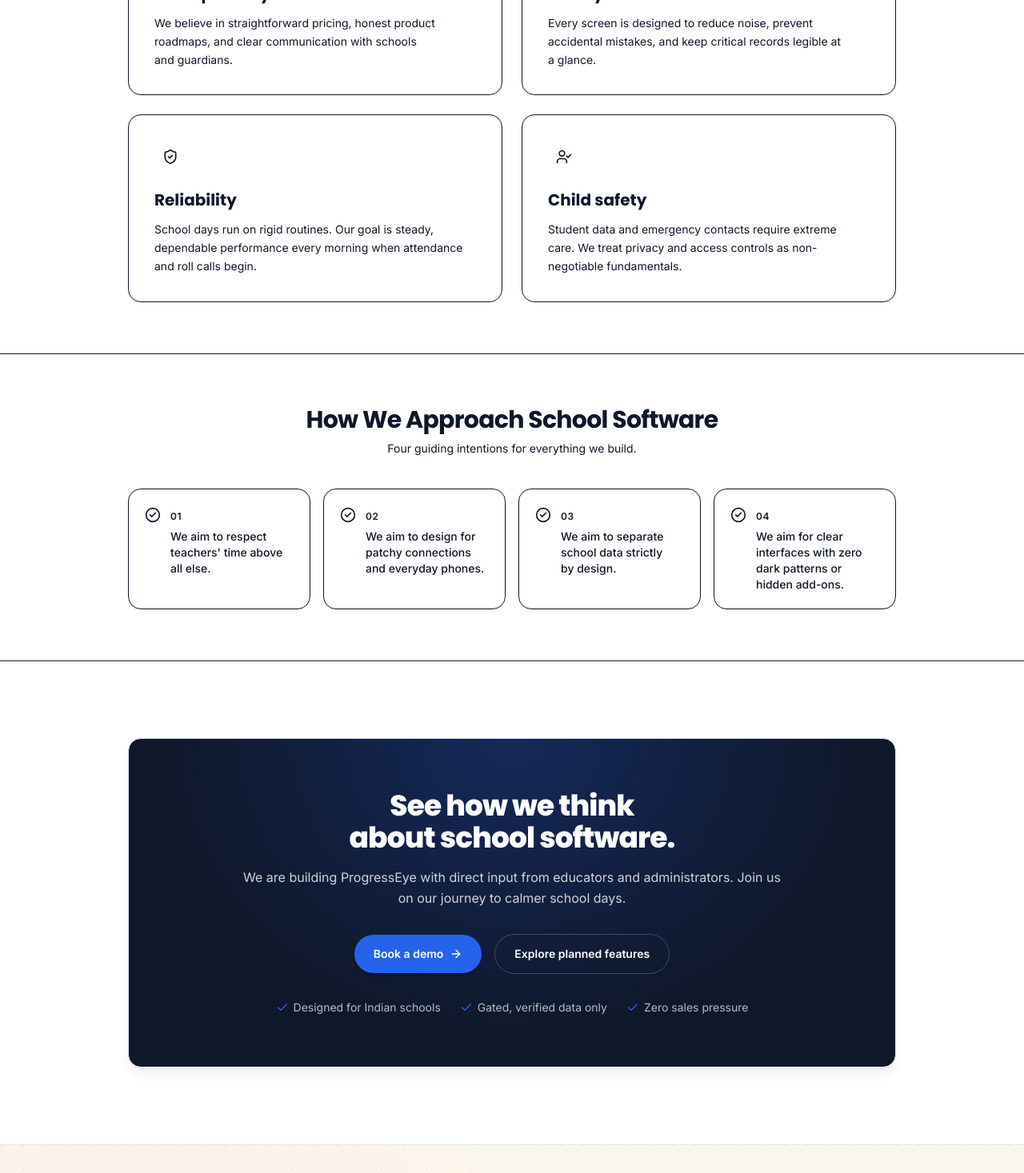
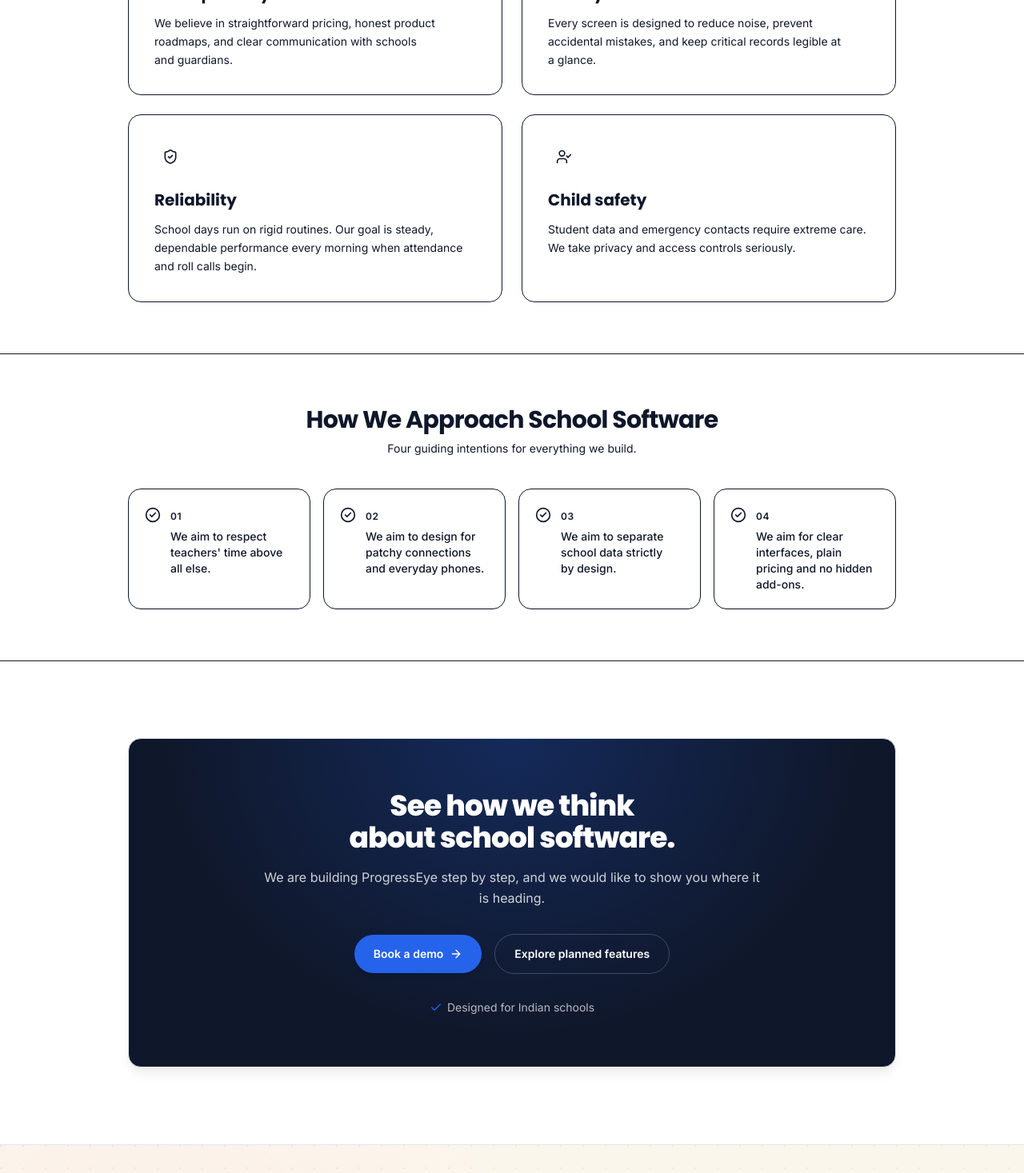
Before and after one commit to Bijarniankit/progresseye-web, a Next.js app: page /about in a window 1280 px wide. Shown: the part 1438-2905 px from the top of the page at 80% size. Built offline with nearby package versions, Linux system fonts and the light colour scheme; no server answers.

Commit message:
feat(about): apply approved copy refinements to about page (Phase 7 CP1)

```diff
--- a/src/app/(marketing)/about/page.tsx
+++ b/src/app/(marketing)/about/page.tsx
@@ -8,14 +8,14 @@ import { VisionMission } from "@/components/marketing/about/vision-mission";
 export const metadata: Metadata = {
   title: "About Us",
   description:
-    "Learn how ProgressEye builds calm, trustworthy operating software for Indian educational institutions.",
+    "Learn how ProgressEye builds calm school management software for Indian educational institutions.",
   alternates: {
     canonical: "/about",
   },
   openGraph: {
     title: "About Us | ProgressEye",
     description:
-      "Learn how ProgressEye builds calm, trustworthy operating software for Indian educational institutions.",
+      "Learn how ProgressEye builds calm school management software for Indian educational institutions.",
     url: "/about",
   },
 };
--- a/src/components/marketing/about/about-cta.tsx
+++ b/src/components/marketing/about/about-cta.tsx
@@ -23,8 +23,8 @@ export function AboutCta() {
               See how we think about school software.
             </h2>
             <p className="mx-auto max-w-xl text-sm leading-relaxed text-white/80 sm:text-base dark:text-[var(--color-text-muted)]">
-              We are building ProgressEye with direct input from educators and administrators. Join
-              us on our journey to calmer school days.
+              We are building ProgressEye step by step, and we would like to show you where it is
+              heading.
             </p>
           </div>
 
@@ -50,14 +50,6 @@ export function AboutCta() {
               <Check className="h-4 w-4 text-[var(--color-brand)]" aria-hidden="true" />
               <span>Designed for Indian schools</span>
             </span>
-            <span className="flex items-center gap-1.5">
-              <Check className="h-4 w-4 text-[var(--color-brand)]" aria-hidden="true" />
-              <span>Gated, verified data only</span>
-            </span>
-            <span className="flex items-center gap-1.5">
-              <Check className="h-4 w-4 text-[var(--color-brand)]" aria-hidden="true" />
-              <span>Zero sales pressure</span>
-            </span>
           </div>
         </div>
       </div>
--- a/src/config/about.ts
+++ b/src/config/about.ts
@@ -53,7 +53,7 @@ export const aboutConfig: AboutConfig = {
       id: "child-safety",
       title: "Child safety",
       description:
-        "Student data and emergency contacts require extreme care. We treat privacy and access controls as non-negotiable fundamentals.",
+        "Student data and emergency contacts require extreme care. We take privacy and access controls seriously.",
       reviewStatus: "DRAFT-CONTENT-REVIEW",
     },
   ],
@@ -63,6 +63,6 @@ export const aboutConfig: AboutConfig = {
     { id: "p1", text: "We aim to respect teachers' time above all else." },
     { id: "p2", text: "We aim to design for patchy connections and everyday phones." },
     { id: "p3", text: "We aim to separate school data strictly by design." },
-    { id: "p4", text: "We aim for clear interfaces with zero dark patterns or hidden add-ons." },
+    { id: "p4", text: "We aim for clear interfaces, plain pricing and no hidden add-ons." },
   ],
 };
```
Also changed, not shown: 2 other files (tests, documents, lock files or other folders).
